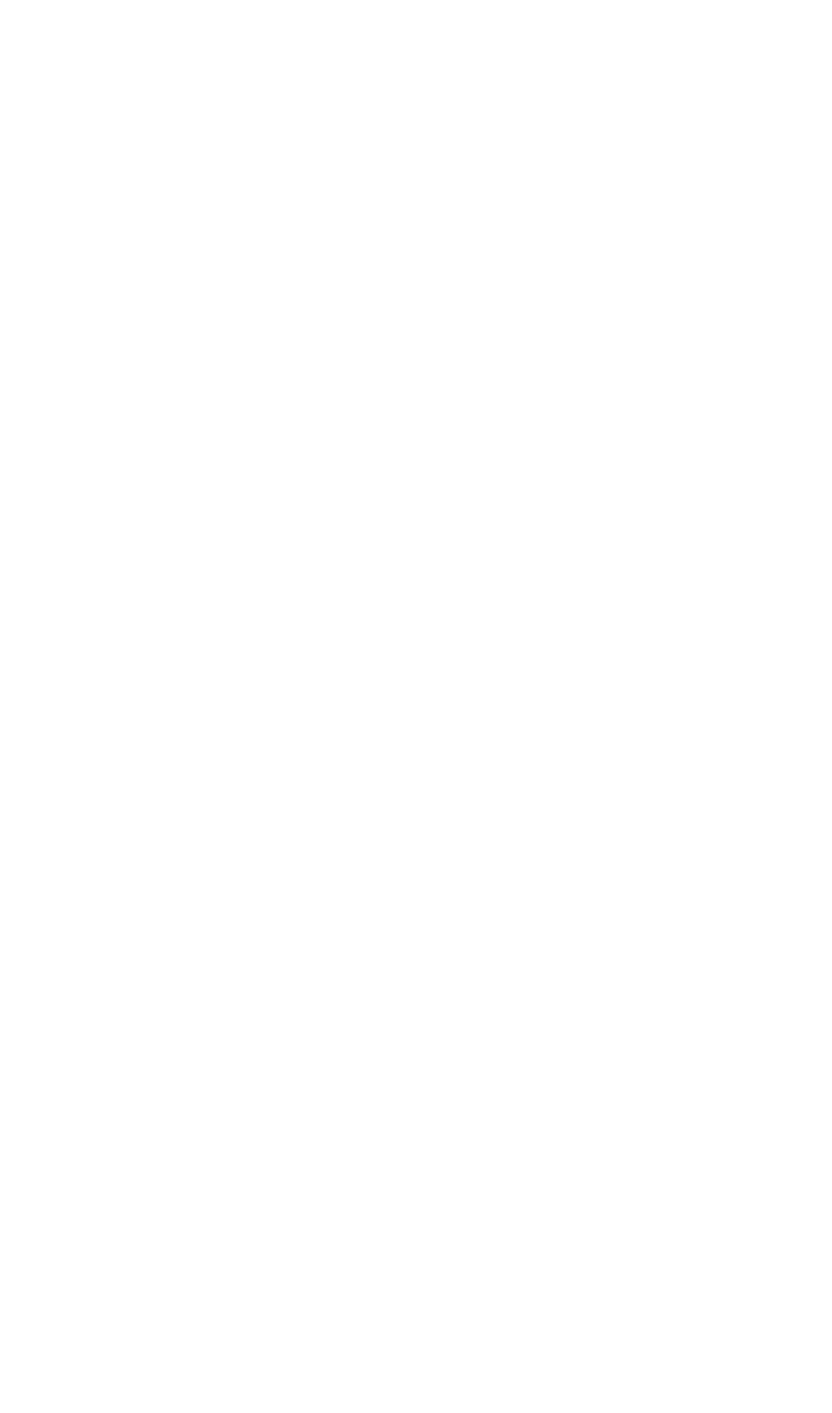
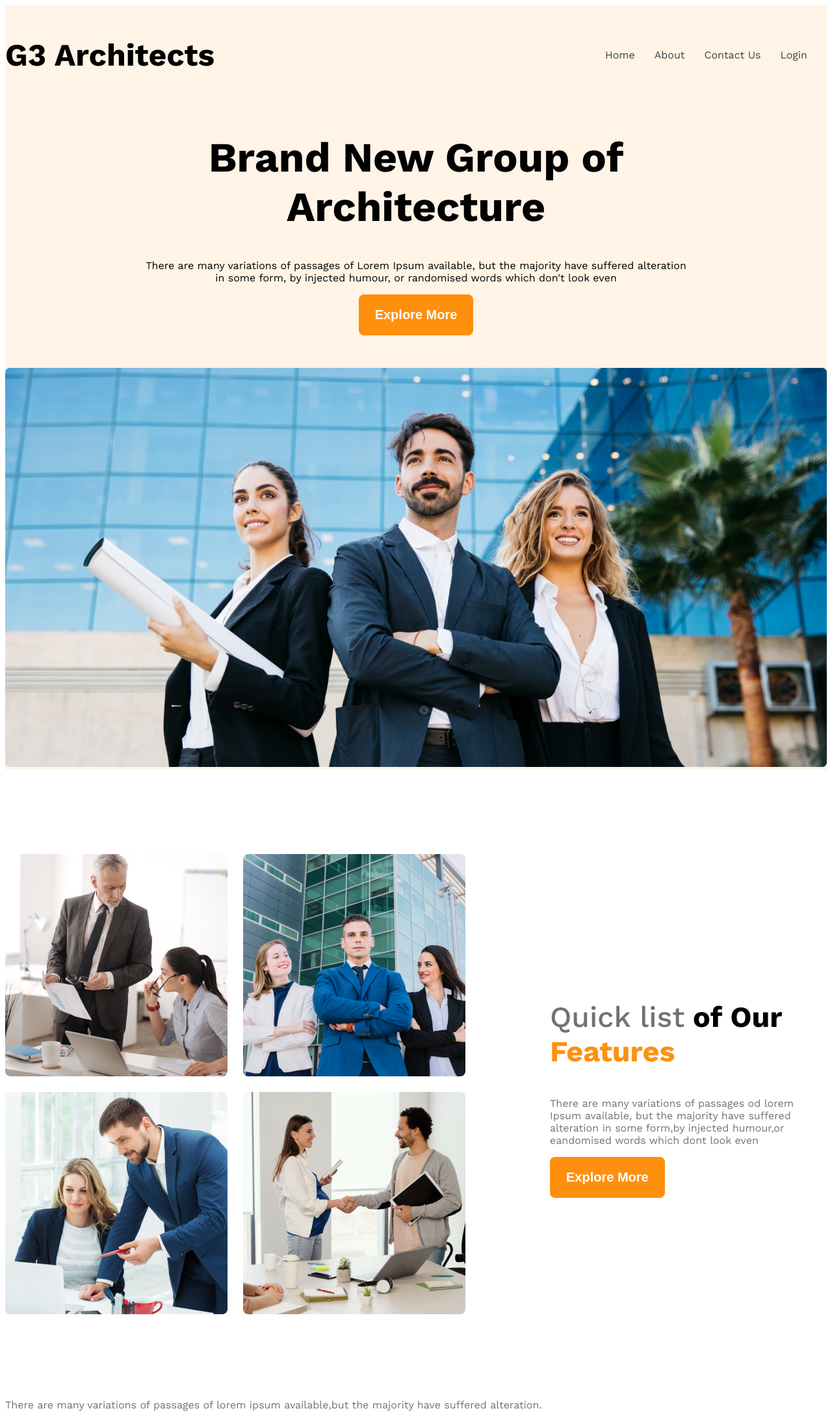
Before and after one commit to hajerabegum/m9-website, a plain HTML site: page index.html in a window 1280 px wide. Shown: the whole page at 65% size. Before the commit the page ends 800 px from the top, so only its background shows below. Drawn offline with nearby package versions, Linux system fonts and the light colour scheme.

Commit message:
added banner section

```diff
--- a/index.html
+++ b/index.html
@@ -10,9 +10,58 @@
     <link rel="stylesheet" href="./styles/architects.css">
 
 </head>
-<body>
-    <header></header>
+<body class="work-sans-font">
+    <header class="bg-light">
+        <nav class="navbar display-flex">
+            <h3 class="brand">G3 Architects</h3>
+            <ul class="nav-links display-flex">
+                <li class="nav-item"><a href="" class="nav-link text-gray">Home</a></li>
+                <li class="nav-item"><a href="" class="nav-link text-gray">About</a></li>
+                <li class="nav-item"><a href="" class="nav-link text-gray">Contact Us</a></li>
+                <li class="nav-item"><a href="" class="nav-link text-gray">Login</a></li>
+
+            </ul>
+        </nav>
+        <div class="banner">
+                  <div class="banner-content">
+                    <h1 class="banner-title">Brand New Group of Architecture</h1>
+                  <p class="banner-description">There are many variations of passages of Lorem Ipsum available, but the majority have suffered alteration in some form, by injected humour, or randomised words which don't look even</p>
+                  <button class="btn-primary">Explore More</button>
+                  </div>
+                  <img class="banner-image" src="./images/banner.png" alt="">
+        </div>
+    </header>
     <main>
+        <!-- teams section start -->
+     <section class="teams display-flex">
+        <div class="team-img-container">
+         <img src="./images/team1.png" alt="two architect discussing about design">
+         <img src="./images/team2.png" alt="">
+         <img src="./images/team3.png" alt="">
+         <img src="./images/team4.png" alt="">
+        </div>
+        <div class="our-features">
+            <h3 class="section-title"> <span id="quick-list" class="text-light-gray">Quick list</span> <span>of Our</span> <span class="text-primary">Features</span></h2>
+            <p class="feature-description text-light-gray">
+                There are many variations of passages od lorem Ipsum available, but the majority have suffered alteration in some form,by injected humour,or eandomised words which dont look even
+
+            </p>
+
+            <button class="btn-primary">Explore More</button>
+        </div>
+     </section>
+       <!-- teams section end -->
+<!-- features will enjoy start -->
+ <section>
+<h3 class="section-title"></h3>
+<p class="text-light-gray">There are many variations of passages of lorem ipsum available,but the majority have suffered alteration.</p>
+ </section>
+ <!-- features will enjoy end -->
+<!-- some facts start -->
+ <section class="some-facts">
+
+ </section>
+ <!-- some facts end -->
 
     </main>
     <footer>
--- a/styles/architects.css
+++ b/styles/architects.css
@@ -1,3 +1,128 @@
-/* <style>
+
 @import url('https://fonts.googleapis.com/css2?family=Inter:ital,opsz,wght@0,14..32,100..900;1,14..32,100..900&family=Open+Sans:ital,wght@0,300..800;1,300..800&family=Work+Sans:ital,wght@0,100..900;1,100..900&display=swap');
-</style> */
+
+.work-sans-font{
+    font-family: "Work Sans", sans-serif;
+    font-optical-sizing: auto;
+    font-weight: 400;
+    font-style: normal;
+}
+/* shared styles */
+.display-flex{
+    display: flex;
+}
+.btn-primary{
+    background-color: #FF900E;
+    color: white;
+    padding:20px 25px ;
+    font-size: 1.25rem;
+    font-weight: 600;
+    border-radius: 8px;
+    border: none;
+
+}
+main{
+    max-width: 1440px;
+    margin: 0 auto;
+}
+main > section{
+    margin-top: 130px;
+}
+
+/* dark 02 */
+.text-gray{
+    color: #424242;
+}
+.text-primary{
+    color: #FF900E;
+}
+/* dark 03 */
+.text-light-gray{
+    color: #727272;
+}
+.bg-light{
+    background-color:rgba(255, 144, 14, 0.1) ;
+}
+/* header styles */
+
+/* navbar related styles */
+.navbar{
+ justify-content: space-between;
+   align-items: center;
+}
+.brand{
+   font-weight: 700;
+   font-size: 3rem;
+}
+.nav-item{
+  list-style: none;
+  margin-right: 30px;
+
+}
+.nav-link{
+    text-decoration: none;
+}
+.navbar, .banner{
+    max-width: 1440px;
+    margin: 0 auto;
+}
+/* banner related styles */
+.banner-content{
+    max-width: 850px;
+    margin: 0 auto;
+    text-align: center;
+    margin-bottom: 50px;
+}
+
+.banner-title{
+font-weight: 700;
+font-size: 4rem;
+}
+.banner-image{
+    width: 100%;
+}
+/* team and feature related styles */
+.teams{
+    align-items: center;
+}
+.team-img-container{
+    display: grid;
+    grid-template-columns: repeat(2,1fr);
+    gap: 24px;
+}
+.our-features{
+    margin-left: 130px;
+    max-width: 530px;
+}
+.section-title{
+    font-size: 2.8rem;
+    font-weight: 700;
+}
+#quick-list{
+    font-weight: 500;
+}
+/* responsive media query */
+@media screen and (max-width:576px){
+    .navbar,
+    .nav-links,
+    .teams{
+        flex-direction: column;
+    }
+    .team-img-container{
+
+    grid-template-columns: repeat(1,1fr);
+
+}
+.our-features{
+    margin-left: 20px;
+}
+}
+/* medium size device */
+@media screen and (min-width:576px) and (max-width:992px){
+   .teams{
+    flex-direction: column;
+   }
+   .our-features{
+    margin: 50px auto;
+   }
+}
```
